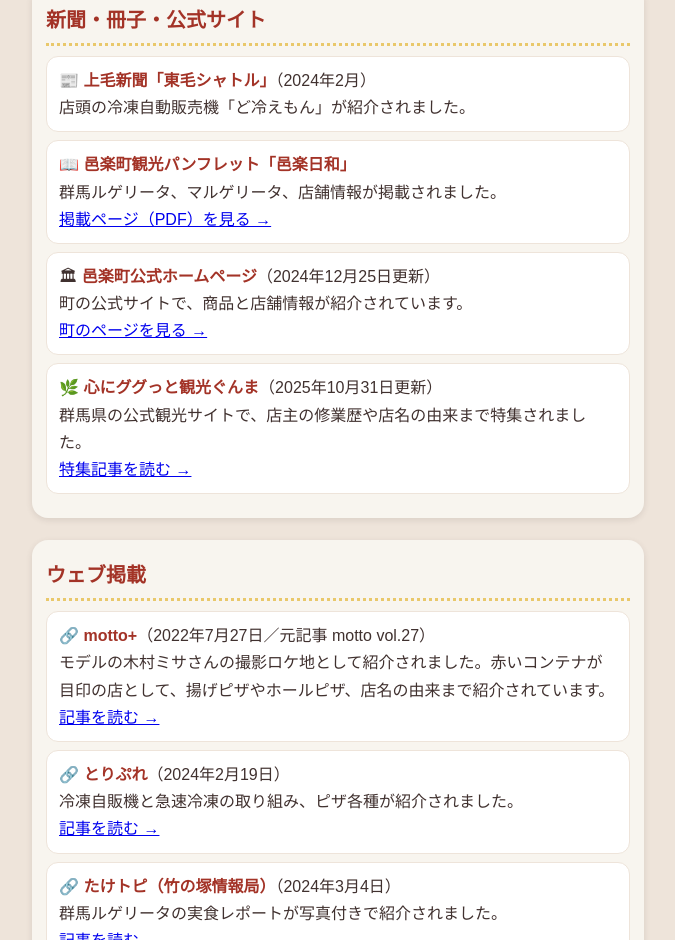
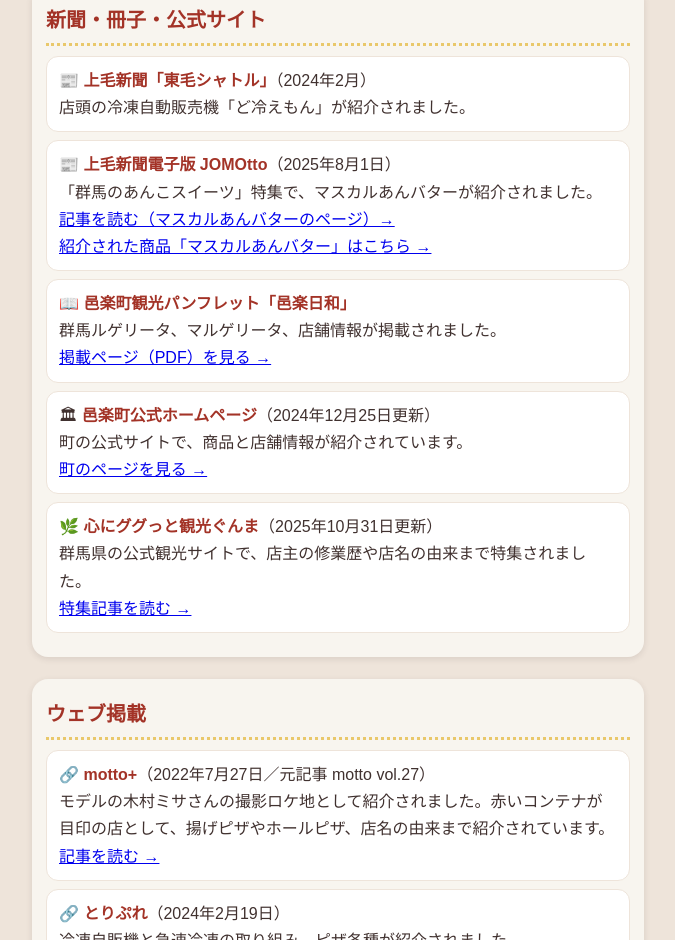
Before and after one commit to lebelierora/media, a plain HTML site: page index.html in a window 1280 px wide. Shown: the part 2284-3224 px from the top of the page, without its empty margins (302-977 px from the left). Drawn offline with Linux system fonts and the light colour scheme.

Commit message:
Add Jomo News JOMOtto listing to media page

```diff
--- a/index.html
+++ b/index.html
@@ -72,6 +72,7 @@ footer a.btn.sub{background:#fff;color:#A33327;border:2px solid #A33327}
 <section>
 <h2>新聞・冊子・公式サイト</h2>
 <div class="card">📰 <b>上毛新聞「東毛シャトル」</b>（2024年2月）<br>店頭の冷凍自動販売機「ど冷えもん」が紹介されました。</div>
+<div class="card">📰 <b>上毛新聞電子版 JOMOtto</b>（2025年8月1日）<br>「群馬のあんこスイーツ」特集で、マスカルあんバターが紹介されました。<br><a href="https://www.jomo-news.co.jp/articles/-/732868?page=2" target="_blank" rel="noopener">記事を読む（マスカルあんバターのページ）→</a><br><a href="https://lebelierora.stores.jp/items/641555576d097b008a11ca50" target="_blank" rel="noopener">紹介された商品「マスカルあんバター」はこちら →</a></div>
 <div class="card">📖 <b>邑楽町観光パンフレット「邑楽日和」</b><br>群馬ルゲリータ、マルゲリータ、店舗情報が掲載されました。<br><a href="https://www.town.ora.gunma.jp/orabiyori/06-07p.pdf" target="_blank" rel="noopener">掲載ページ（PDF）を見る →</a></div>
 <div class="card">🏛 <b>邑楽町公式ホームページ</b>（2024年12月25日更新）<br>町の公式サイトで、商品と店舗情報が紹介されています。<br><a href="https://www.town.ora.gunma.jp/s028/060/150/070/200/lebelier.html" target="_blank" rel="noopener">町のページを見る →</a></div>
 <div class="card">🌿 <b>心にググっと観光ぐんま</b>（2025年10月31日更新）<br>群馬県の公式観光サイトで、店主の修業歴や店名の由来まで特集されました。<br><a href="https://gunma-kanko.jp/features/354" target="_blank" rel="noopener">特集記事を読む →</a></div>
```
